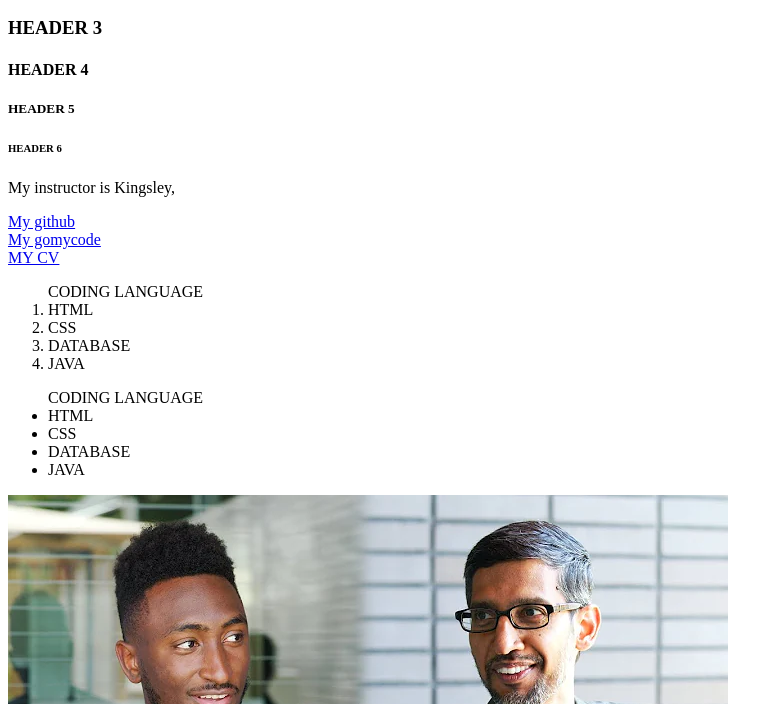
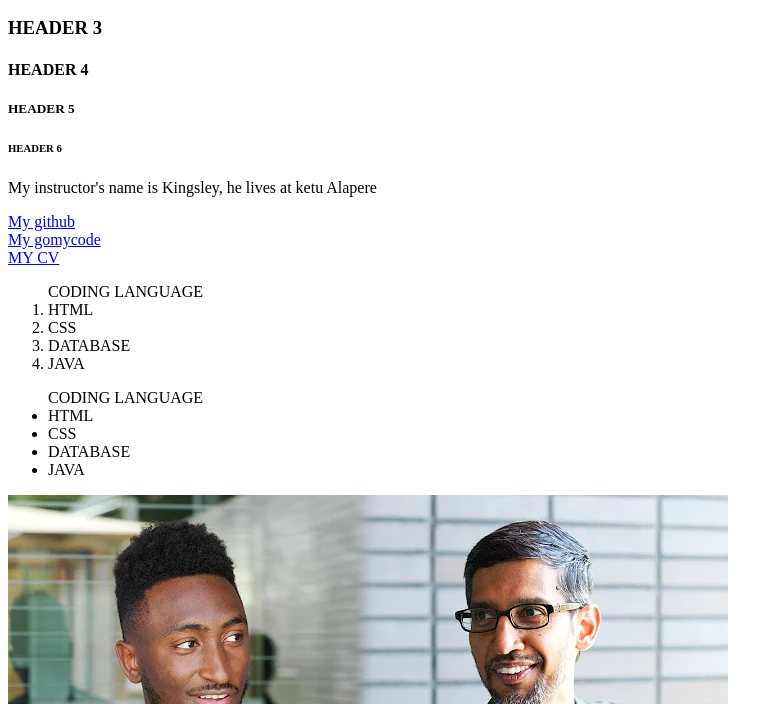
Before and after one commit to JamesAbiolaBisiriyu/Html_2, a plain HTML site: page index.html in a window 1280 px wide. Shown: the part 96-800 px from the top of the page, without its empty margins (0-783 px from the left). Drawn offline with Linux system fonts and the light colour scheme.

Commit message:
instructor

```diff
--- a/index.html
+++ b/index.html
@@ -8,7 +8,7 @@
     <h5>HEADER 5</h5>
     <h6>HEADER 6</h6>
 
-    <p>My instructor is Kingsley, </p>
+    <p>My instructor's name is Kingsley, he lives at ketu Alapere</p>
 
     <a href="https://github.com/JamesAbiolaBisiriyu/Html_2">My github</a><br>
     <a href="https://learn.gomycode.co/dashboard-student">My gomycode</a><br>
```
